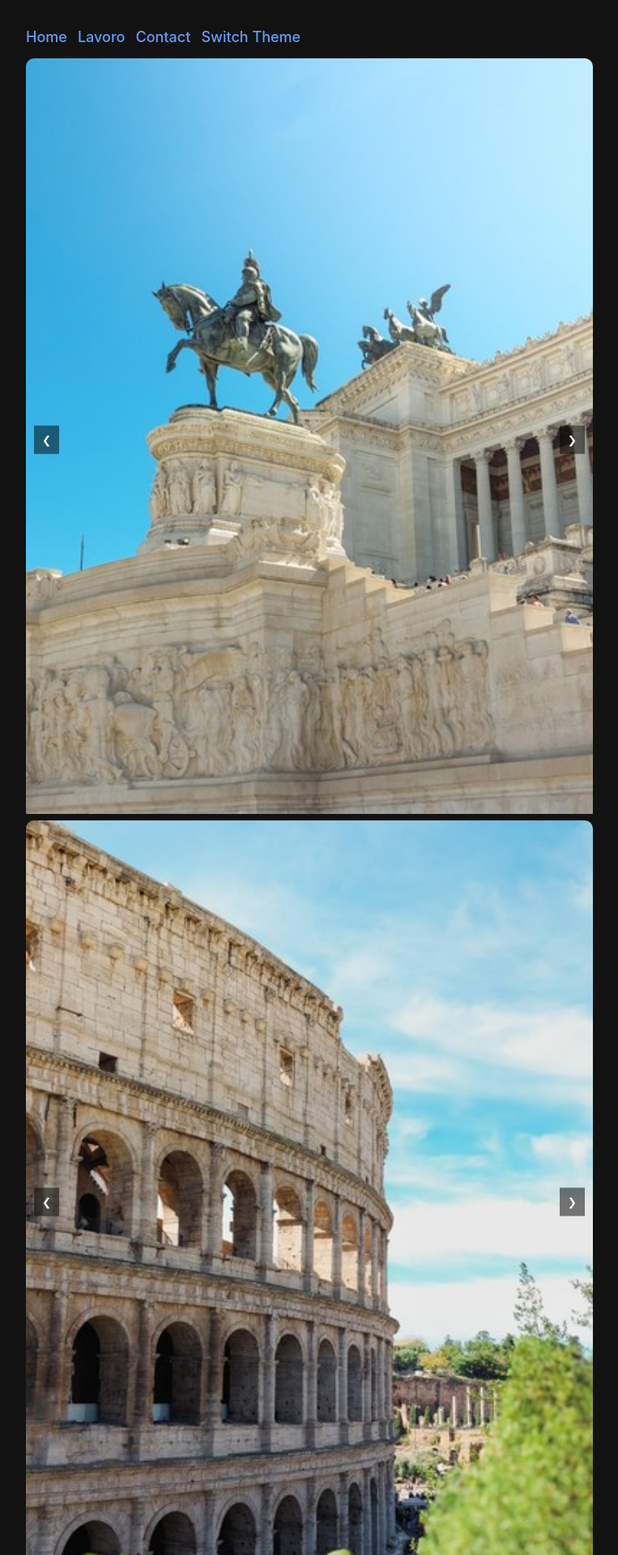
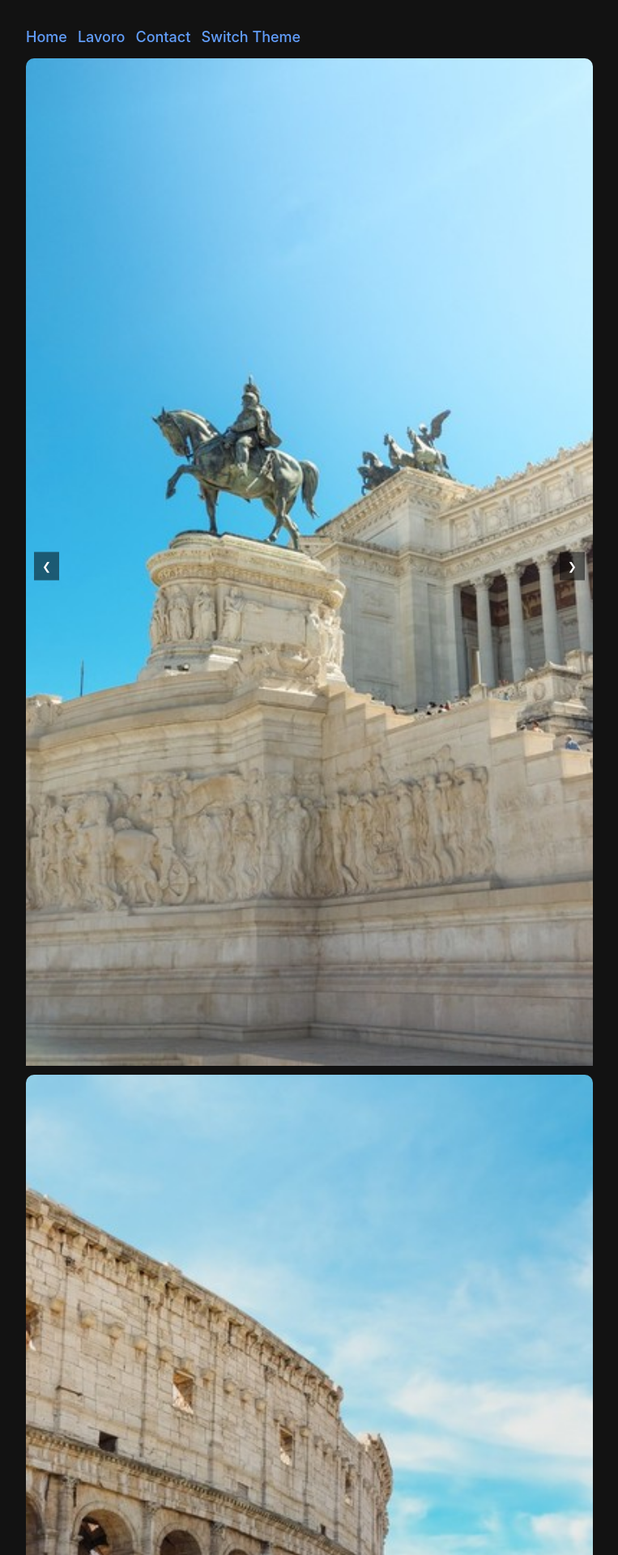
Before and after one commit to KiritoKitto/kiritokitto.github.io, a Jekyll site: the page built from page/test.md, in a window 1280 px wide. Shown: the top 1920 px of the page at 81% size, without its empty margins (258-1021 px from the left). Built offline with Jekyll 4.4.1, drawn with Linux system fonts in a browser that asks for light colours; some web fonts are replaced; our own code applies the rules of GitHub Pages for plain Markdown files.

Commit message:
carousel fix

```diff
--- a/css/instagram.css
+++ b/css/instagram.css
@@ -30,31 +30,27 @@
 
 .carousel {
   position: relative;
-  overflow: hidden;
+  overflow: hidden; /* Nasconde le immagini in eccesso */
   width: 100%;
-  width: auto;
-  margin: 0px;
+  margin: 0;
   border-radius: var(--radius);
 }
 
 .carousel-inner {
-  display: flex;
-  transition: transform 0.5s ease;
+  display: flex; /* Flexbox per disporre le immagini in una riga */
+  transition: transform 0.5s ease; /* Aggiungi una transizione per il movimento */
 }
 
 .carousel-item {
-  min-width: 100%;
-  box-sizing: border-box;
+  min-width: 100%; /* Ogni immagine occupa il 100% della larghezza del carosello */
+  box-sizing: border-box; /* Assicura che il padding non influisca sulla larghezza */
 }
 
 .carousel img {
-  aspect-ratio: 3/4;
-  background-repeat: no-repeat;
-  min-width: 100%; /* Ogni immagine occupa il 100% della larghezza del carosello */
+  width: 100%; /* Assicura che le immagini occupino l'intera larghezza */
   height: auto; /* Altezza automatica */
-  object-fit: cover;
-  overflow: hidden;
-  margin: 0;
+  object-fit: cover; /* Copre l'area senza distorcere l'immagine */
+  margin: 0; /* Rimuovi eventuali margini */
 }
 
 button {
--- a/js/carousel.js
+++ b/js/carousel.js
@@ -6,9 +6,7 @@
 function updateImageDisplay() {
     // Calcola la posizione in base all'indice corrente
     const offset = -currentIndex * 100; // Sposta le immagini di 100% per ogni cambio di immagine
-    images.forEach((img) => {
-        img.style.transform = `translateX(${offset}%)`; // Applica la traslazione
-    });
+    document.querySelector('.carousel-inner').style.transform = `translateX(${offset}%)`; // Applica la traslazione
 }
 
 // Funzione per andare avanti
```
